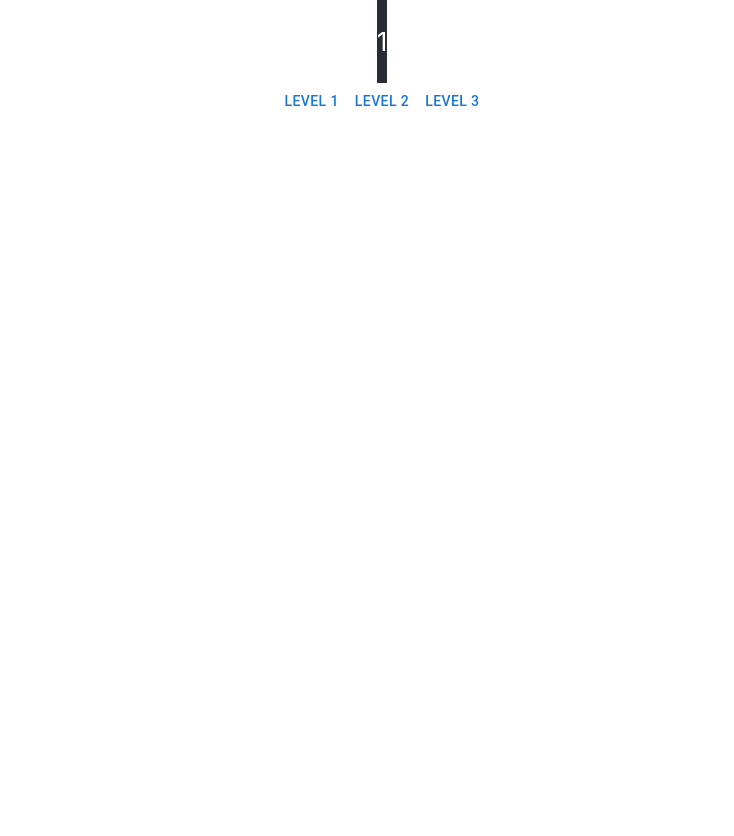
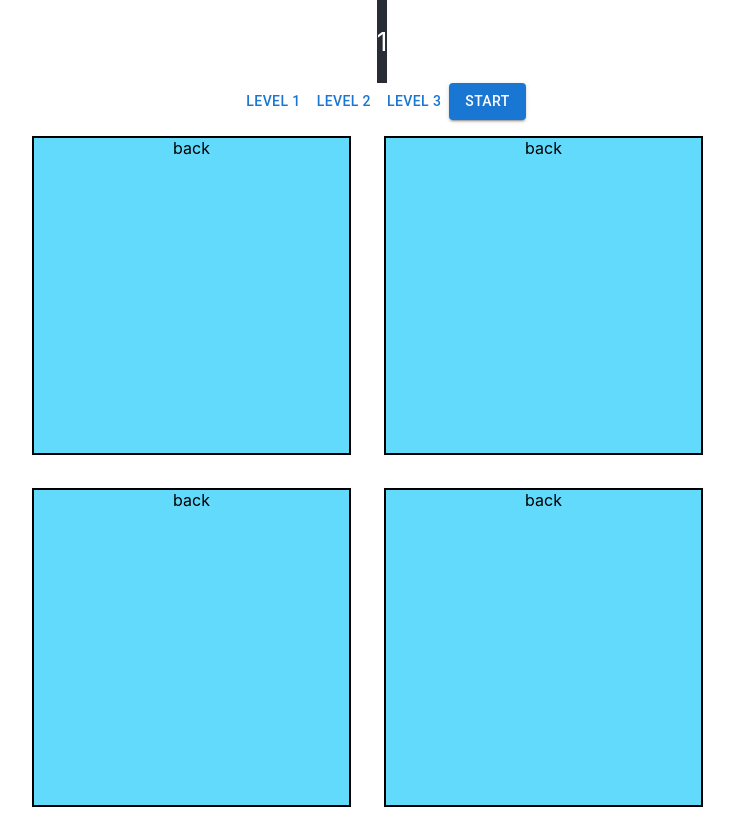
Before and after one commit to DongheeL/flipcard, a React (Create React App) app: page / in a window 1280 px wide. Shown: the whole page, without its empty margins (258-992 px from the left). Built offline with nearby package versions, Linux system fonts and the light colour scheme.

Commit message:
레벨선택 후 start 클릭시 게임 시작

```diff
--- a/src/App.tsx
+++ b/src/App.tsx
@@ -4,6 +4,8 @@ import './App.css';
 import { Button, cardHeaderClasses, ImageList, ImageListItem } from '@mui/material';
 import { stat } from 'fs';
 import zIndex from '@mui/material/styles/zIndex';
+
+
 
 
 function App() {
@@ -15,13 +17,29 @@ function App() {
 
   const [level,setLevel] = useState<number>(1);
   const [cards,setCard] = useState<card[]>([]);
+  const [started,setStarted] = useState<boolean>(false);
+  // const [card,setCard] = useState<card>([]);
 
   useEffect(()=>{
     console.log(cards)
   },[cards])
 
+  useEffect(()=>{
+    console.log(level);
+    setStarted(false);
+    setCard(getNewCards(level));
+  },[level])
+
+  useEffect(()=>{
+    console.log(started)
+    if(started){
+      flipAll();
+      let timeout = setTimeout(()=>{flipAll()},1000);
+      // clearTimeout(timeout);
+    }
+  },[started])
+
   const getNewCards = (number:number)=>{
-    setLevel(number);
     let total = Math.pow(2*number,2);
     let icons:card[] = [];
     let numbers:number[] = [];
@@ -31,23 +49,21 @@ function App() {
       if(numbers.indexOf(tmp)>-1){
         i--;
       }else{
-        icons.push({no:tmp,isFlip:true});
-        icons.push({no:tmp,isFlip:true});
+        icons.push({no:tmp,isFlip:false});
+        icons.push({no:tmp,isFlip:false});
         numbers.push(tmp);
       }
     }
     icons.sort(()=>Math.random()-0.5);
     console.log(icons)
 
-    setCard(icons);
-    let n: any;
-    n = setTimeout(function(){flipAll()}, 1000);
+    return icons;
   }
 
   const flipAll=()=>{
     console.log(cards);
     const newCard = [...cards];
-    newCard.map((val)=>val.isFlip=false);
+    newCard.map((val)=>val.isFlip=!val.isFlip);
     setCard(newCard);
   }
 
@@ -78,21 +94,25 @@ function App() {
         </a>
       </header>
       <div>
-        <Button variant="text" onClick={()=>getNewCards(1)}>Level 1</Button>
-        <Button variant="text" onClick={()=>getNewCards(2)}>Level 2</Button>
-        <Button variant="text" onClick={()=>getNewCards(3)}>Level 3</Button>
+        <Button variant="text" onClick={()=>setLevel(1)}>Level 1</Button>
+        <Button variant="text" onClick={()=>setLevel(2)}>Level 2</Button>
+        <Button variant="text" onClick={()=>setLevel(3)}>Level 3</Button>
+        <Button variant="contained" onClick={()=>setStarted(true)}>start</Button>
       </div>
+
       {/* <img src="../icons/1.png"></img> */}
       <div className='panel'>
         <ImageList cols={2*level} style={{ maxWidth:`${100}%`, height:'100%'}}>
           {cards.map((val,index)=>{
             return(
               <ImageListItem key={index} style={{ maxWidth:`${100}%`, height:'100%'}}  >
-                <div className='card' style={{ maxWidth:`${100}%`, height:'100%'}} onClick={()=>setFlip(index)}>
-                  {/* {val.isFlip ? */}
+                <div
+                  className='card'
+                  style={{ maxWidth:`${100}%`, height:'100%'}}
+                  onClick={()=>{if(started){setFlip(index)}}}
+                >
                     <div className= {`front ${val.isFlip ? '':'isFlip'}`}>
                       <img
-                        // className='back'
                         style={{width:`${700/(2*level)*0.9}px`}}
                         src={require(`./icons/${val.no}.png`)}
                         alt={val.toString()}
@@ -100,11 +120,12 @@ function App() {
                         key={index}
                       />
                     </div>
-                  {/* :  */}
-                  <div className= {`back ${val.isFlip ? '':'isFlip'}`} style={{width:`${700/(2*level)*0.9}px`, height:`${700/(2*level)*0.9}px`}}>
-                    back
-                  </div>
-                {/* } */}
+                    <div
+                      className= {`back ${val.isFlip ? '':'isFlip'}`}
+                      style={{width:`${700/(2*level)*0.9}px`, height:`${700/(2*level)*0.9}px`}}
+                    >
+                      back
+                    </div>
               </div>
               </ImageListItem>
             )
```
